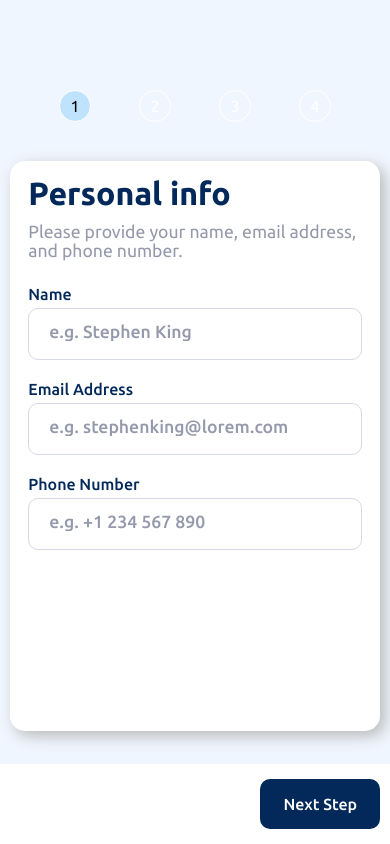
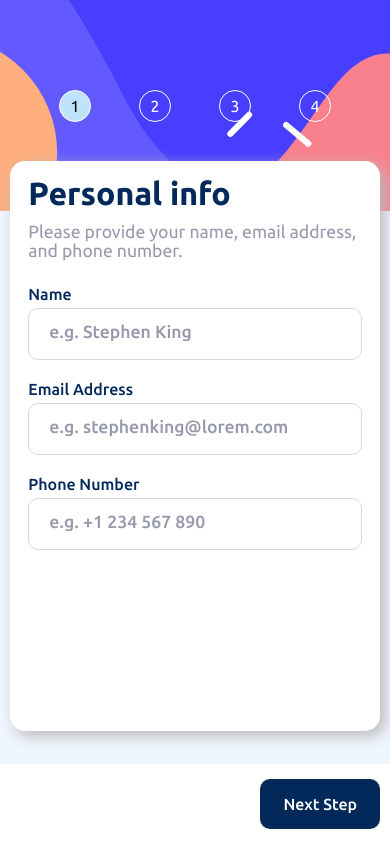
Before and after one commit to llKryptonixll/multi-step-form-main, a website: page public/index.html in a window 390 px wide. Drawn offline with nearby package versions, Linux system fonts and the light colour scheme; files that its build step writes are made by us from their sources; the site is published under a folder, as on GitHub Pages, so addresses that start at the root find nothing.

Commit message:
mobile svg not shown fixed

```diff
--- a/scss/_media-queries.scss
+++ b/scss/_media-queries.scss
@@ -13,7 +13,7 @@
                 width: 100%;
                 height: 100%;
                 border-radius: unset;
-                background-image: url("/public/assets/images/bg-sidebar-mobile.svg");
+                background-image: url("../assets/images/bg-sidebar-mobile.svg");
                 display: flex;
                 justify-content: center;
                 align-items: center;
```
